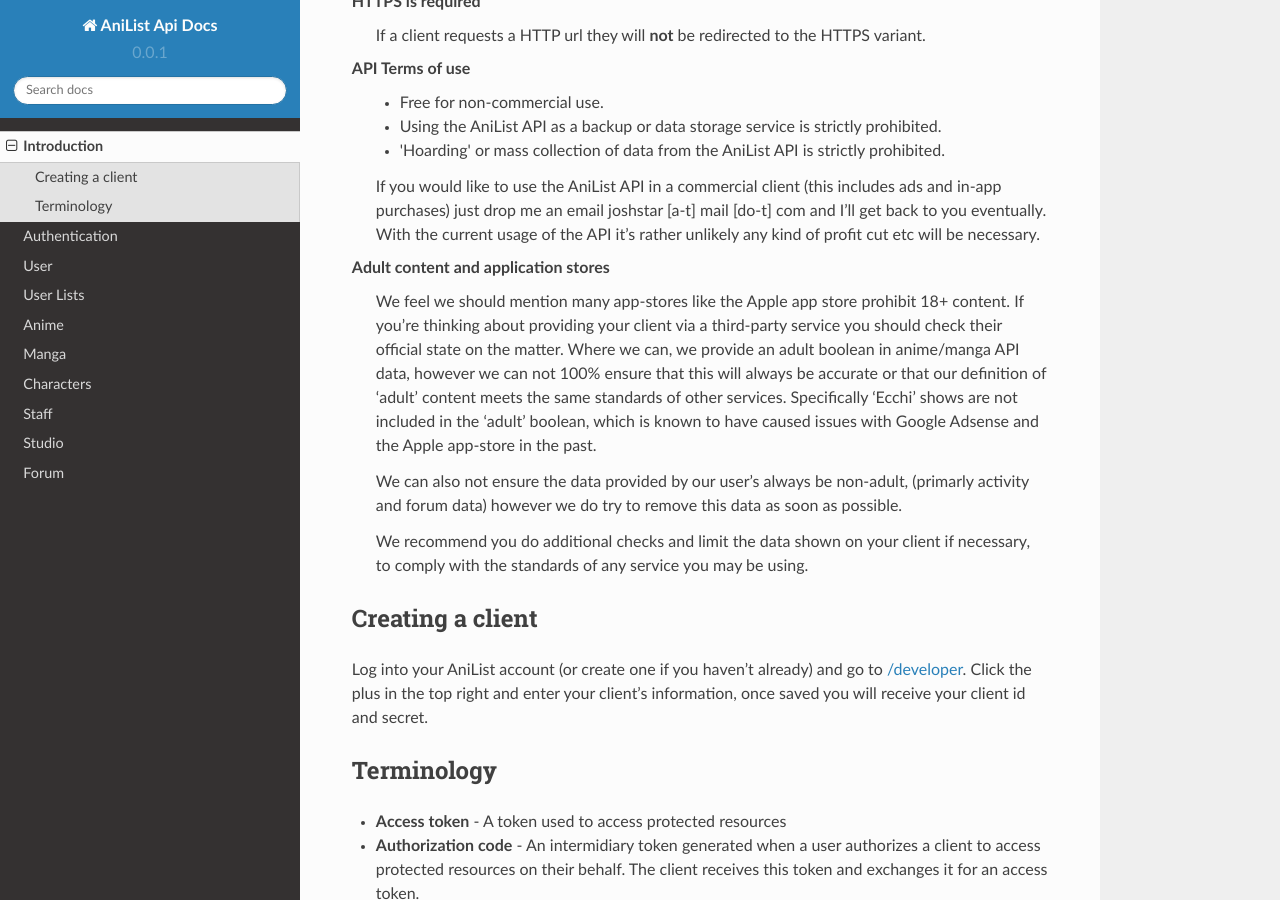
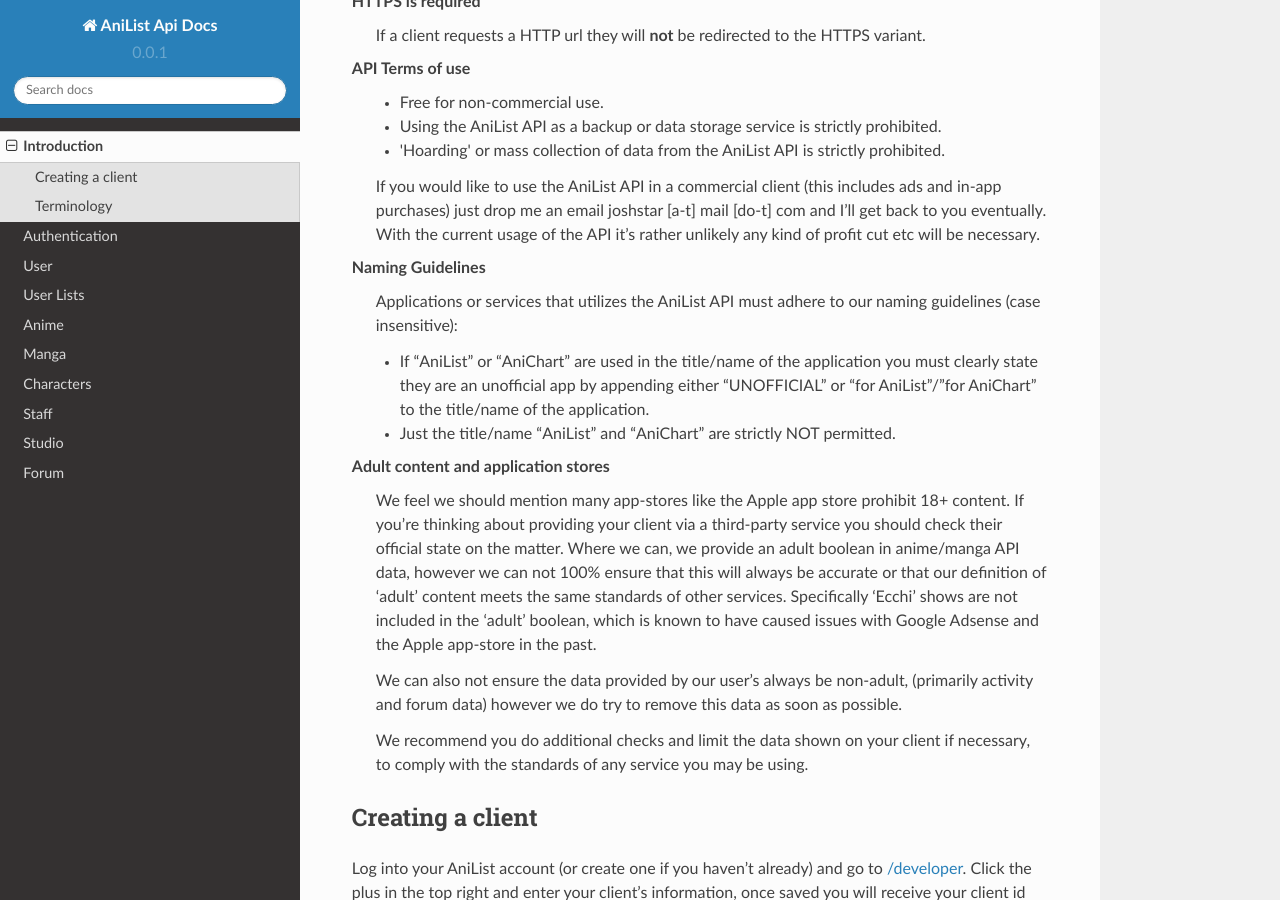
Before and after one commit to joshstar/AniList-API-Docs, a Sphinx documentation site: the page built from source/introduction.rst, in a window 1280 px wide and 900 px high, scrolled down 282 px. Built offline with Sphinx 7.4.7 and the Read the Docs theme 2.0.0, drawn with Linux system fonts in a browser that asks for light colours; pages that are not in the unit, such as notebooks, are missing from menus.

Commit message:
Naming Guidelines

```diff
--- a/source/introduction.rst
+++ b/source/introduction.rst
@@ -16,6 +16,13 @@
     just drop me an email joshstar [a-t] mail [do-t] com and I'll get back to you eventually.
     With the current usage of the API it's rather unlikely any kind of profit cut etc will be necessary.
 
+**Naming Guidelines**
+    Applications or services that utilizes the AniList API must adhere to our naming guidelines (case insensitive):
+
+    - If "AniList" or "AniChart" are used in the title/name of the application you must clearly state they are an unofficial app by appending either "UNOFFICIAL" or "for AniList"/"for AniChart" to the title/name of the application.
+    - Just the title/name "AniList" and "AniChart" are strictly NOT permitted.
+
+
 **Adult content and application stores**
     We feel we should mention many app-stores like the Apple app store prohibit 18+ content.
     If you're thinking about providing your client via a third-party service you should check their official state on the matter.
@@ -23,7 +30,7 @@
     or that our definition of 'adult' content meets the same standards of other services.
     Specifically 'Ecchi' shows are not included in the 'adult' boolean, which is known to have caused issues with Google Adsense and the Apple app-store in the past.
 
-    We can also not ensure the data provided by our user's always be non-adult, (primarly activity and forum data) however we do try to remove this data as soon as possible.
+    We can also not ensure the data provided by our user's always be non-adult, (primarily activity and forum data) however we do try to remove this data as soon as possible.
 
     We recommend you do additional checks and limit the data shown on your client if necessary, to comply with the standards of any service you may be using.
 
```
